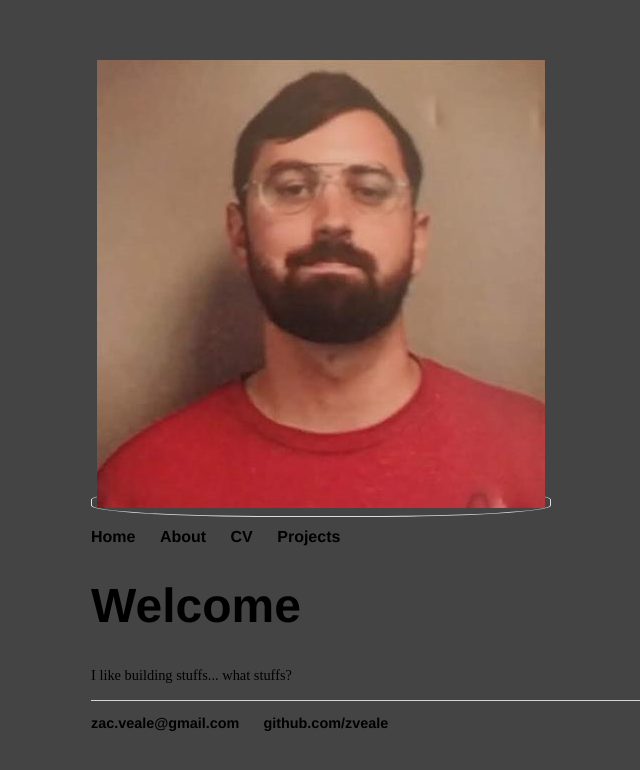
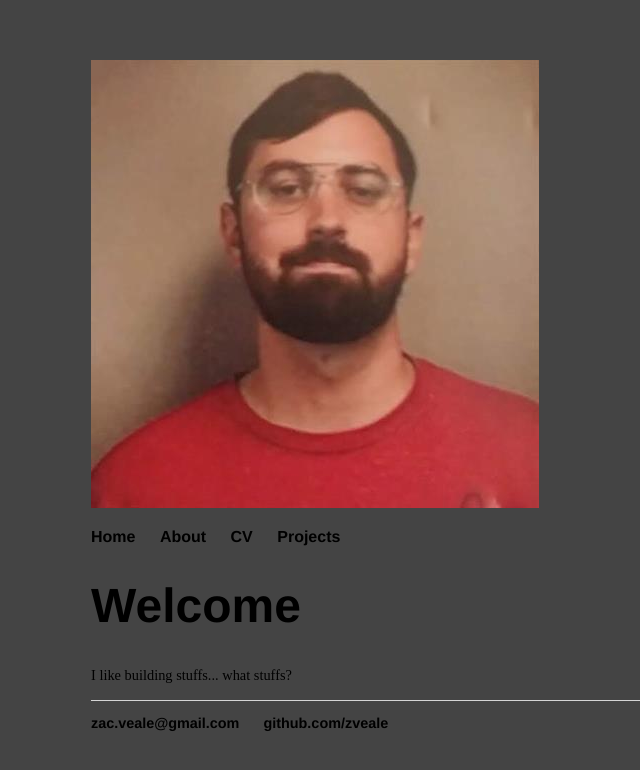
Before and after one commit to zveale/zveale.github.io, a Jekyll site: the page built from index.html, in a window 1280 px wide. Shown: the top 770 px of the page, without its empty margins (101-741 px from the left). Built offline with Jekyll 4.4.1, drawn with Linux system fonts in a browser that asks for light colours.

Commit message:
profile image

```diff
--- a/_layouts/default.html
+++ b/_layouts/default.html
@@ -5,10 +5,10 @@
 		<!-- link to main stylesheet -->
 		<link rel="stylesheet" type="text/css" href="/css/main.css">
 	</head>
-	<profileImage>
-		<img src="/assets/ProfilePhoto.png" />
-	</profileImage>
 	<body>
+		<profileImage>
+			<img src="/assets/ProfilePhoto.png" />
+		</profileImage>
 		<nav>
     		<ul>
         		<li><a href="/">Home</a></li>
--- a/css/main.css
+++ b/css/main.css
@@ -3,7 +3,7 @@
     margin: 60px auto;
     width: 70%;
 }
-profileImage {
+header .profileImage {
   border: 1px solid #ddd;
   border-radius: 40%;
   padding: 5px;
```
